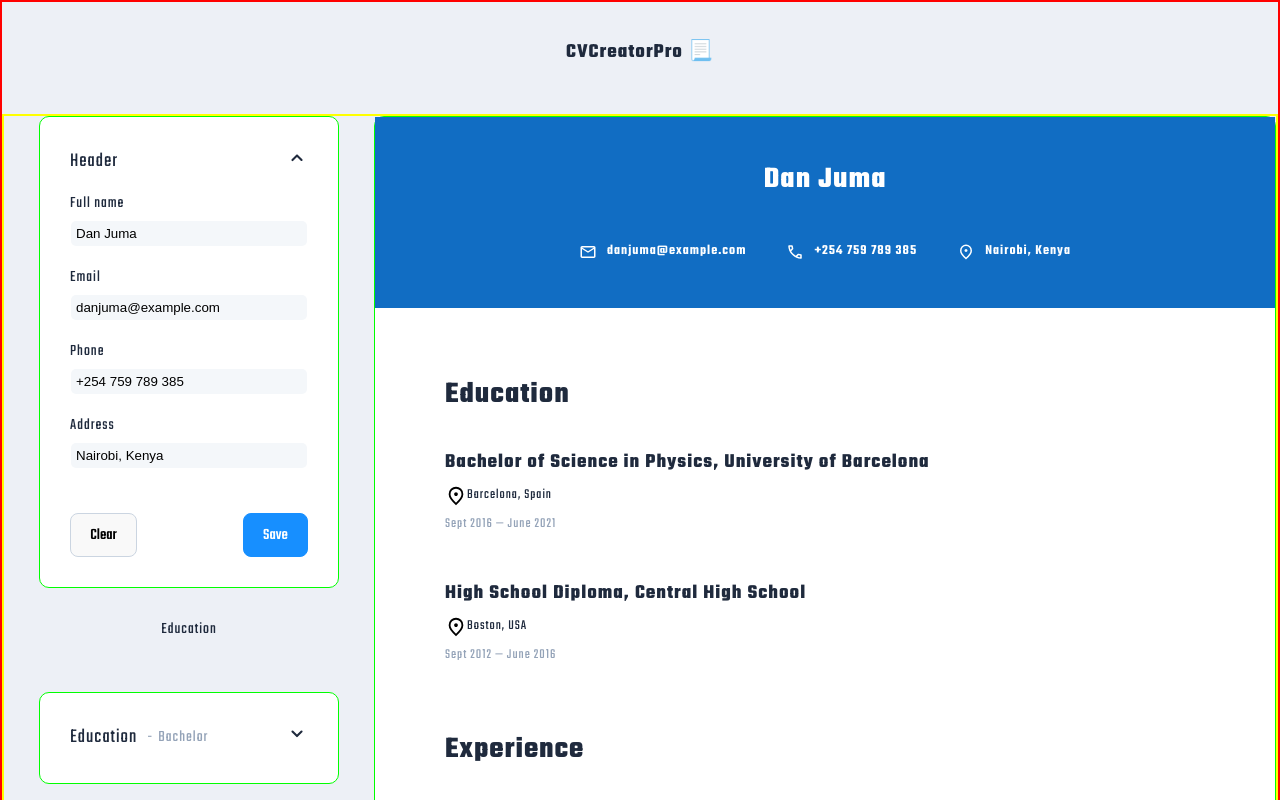
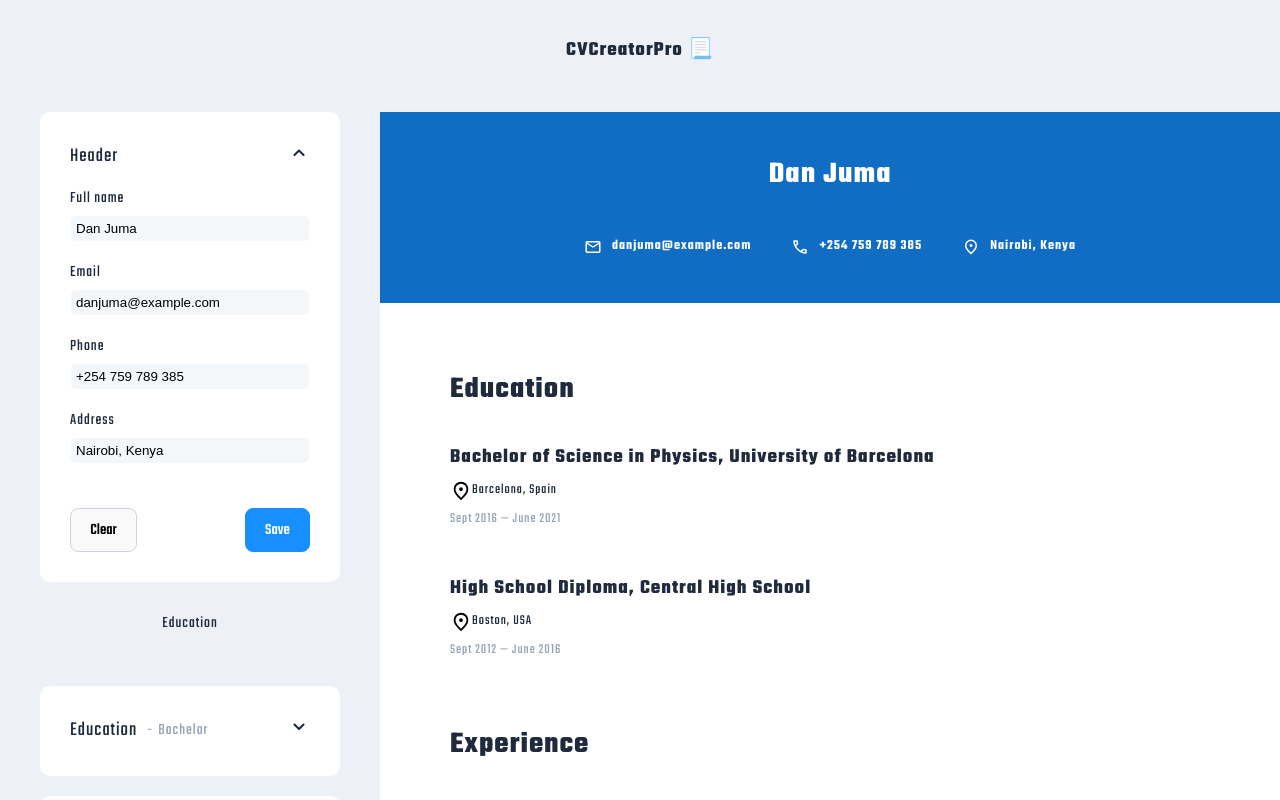
Before and after one commit to nickonyi/CV-Builder, a React (Vite) app: page / in a window 1280 px wide. Shown: the top 800 px of the page. Built offline with nearby package versions, Linux system fonts and the light colour scheme; a web font is replaced by a local one.

Commit message:
Remove border styles from app container and main content container

```diff
--- a/src/styles/App.css
+++ b/src/styles/App.css
@@ -49,7 +49,6 @@ body {
 }
 
 .app-container {
-    border: 2px solid red;
     display: flex;
     flex-direction: column;
     padding-block: 10px;
@@ -59,7 +58,6 @@ body {
 .main-content-container {
     display: flex;
     justify-content: center;
-    border: 2px solid yellow;
 }
 
 .form-section,
@@ -71,7 +69,6 @@ body {
 form,
 .cv-border-radius-wrapper {
     border-radius: 10px;
-    border: 1px solid lime;
 }
 
 form {
```
